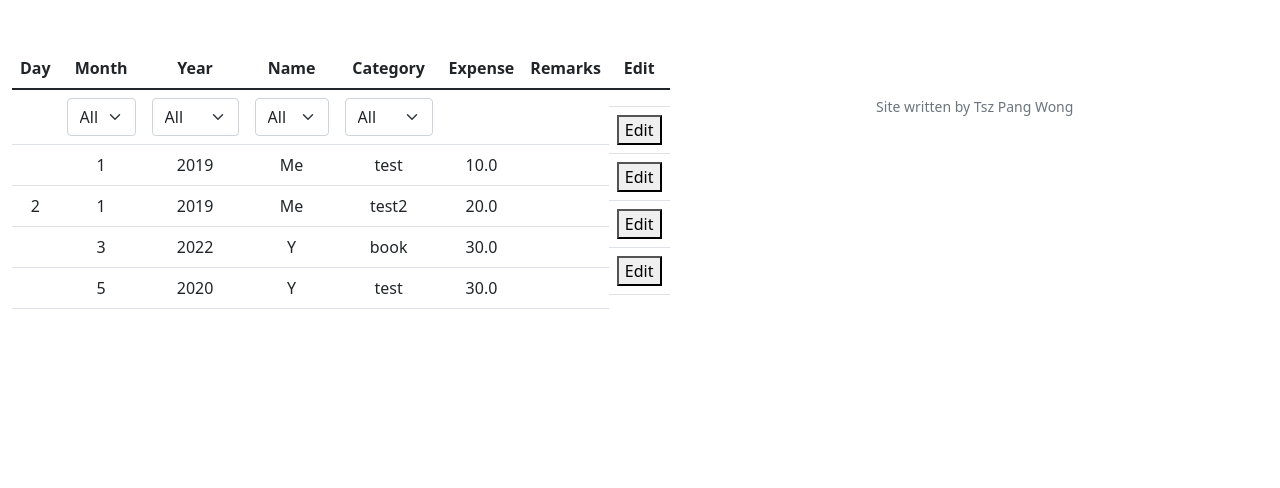
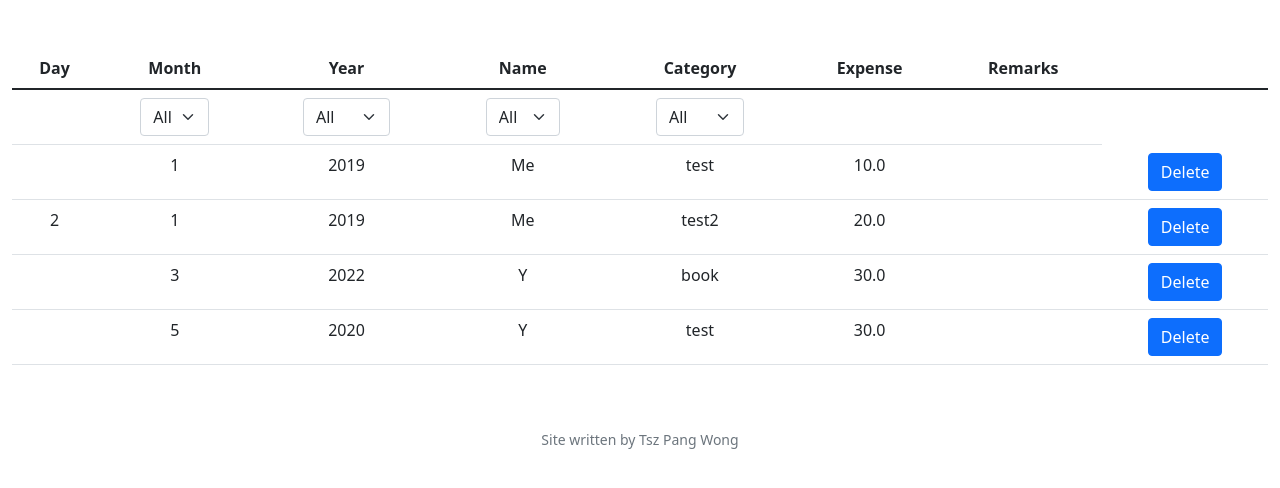
Before and after one commit to tpwong1990/tpwong, a Flask app: page / in a window 1280 px wide. Shown: the part 114-602 px from the top of the page. Run offline with Flask 2, Linux system fonts and the light colour scheme; a user stored in the database is signed in; some libraries are stand-ins or nearby versions.

Commit message:
Wed, Jan 25, 2023, 7:17 PM +00:00

```diff
--- a/CS50_final/static/styles.css
+++ b/CS50_final/static/styles.css
@@ -26,9 +26,3 @@ nav .navbar-brand .green
 {
     float:left;
 }
-
-#delete_table
-{
-    float:left;
-    line-height: 15x;
-}
--- a/CS50_final/templates/summary.html
+++ b/CS50_final/templates/summary.html
@@ -32,7 +32,6 @@
 
 </script>
 <form action="/select", method = "post", id="month_select" name="month_select">
-<div id="summary_table">
 <table class="table">
     <thread>
         <tr>
@@ -43,6 +42,7 @@
             <th>Category</th>
             <th>Expense</th>
             <th>Remarks</th>
+            <th></th>
         </tr>
     </thread>
     <tbody>
@@ -92,28 +92,11 @@
                 <td>{{ exp[4] }}</td>
                 <td>{{ exp[6] }}</td>
                 <td>{{ exp[7] }}</td>
+                <td><button class="btn btn-primary" type="submit" value = {{ exp[0] }}>Delete</button></td>
             </tr>
         {% endfor %}
     </tbody>
 </table>
-</div>
-</form>
-<form action="/delete", method = "post", id="delete_table" name="delete_table">
-    <div id="delete_table">
-    <table class="table">
-        <thread>
-            <tr><th>Edit</th></tr>
-        </thread>
-        <tbody>
-            <tr><td></td></tr>
-            {% for exp in expenses %}
-                </tr>
-                    <td><button type="submit" value="1">Edit</button></td>
-                </tr>
-            {% endfor %}
-        </tbody>
-    </table>
-    </div>
 </form>
 
 <script>
```
